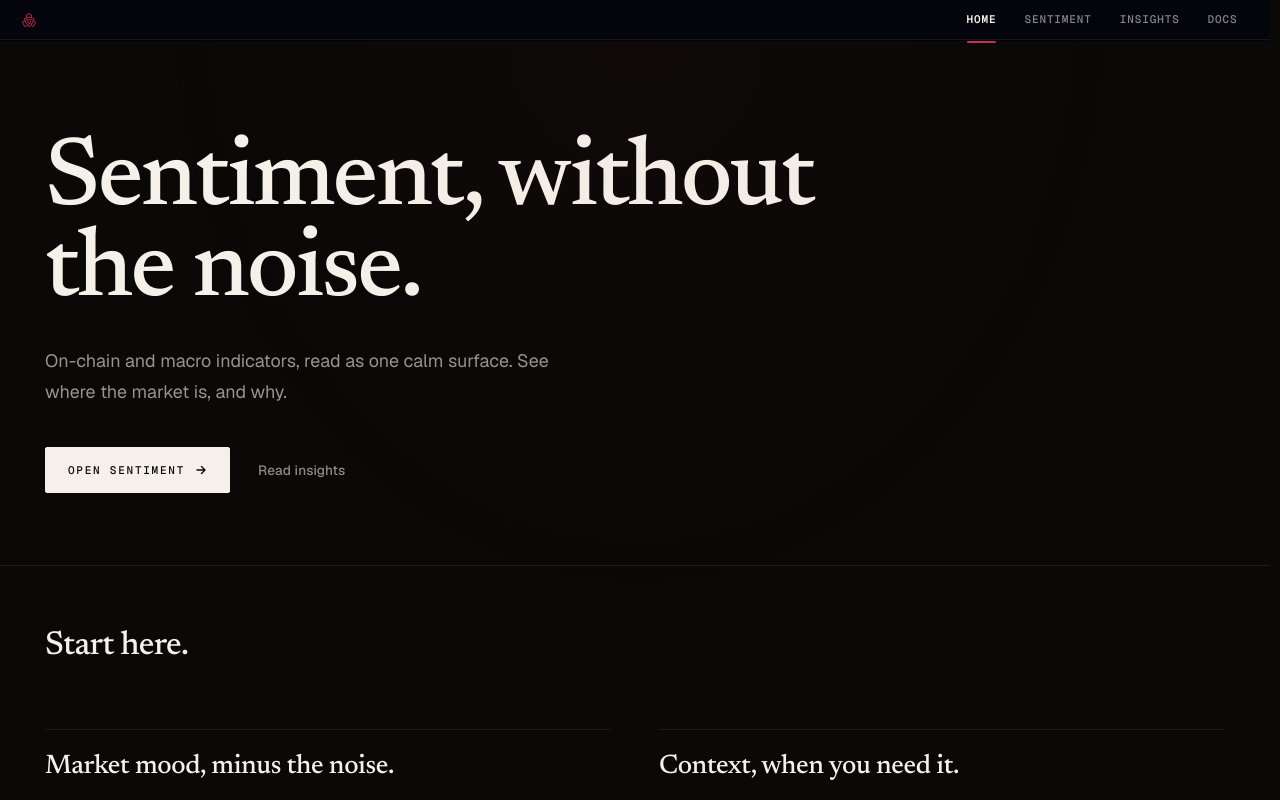
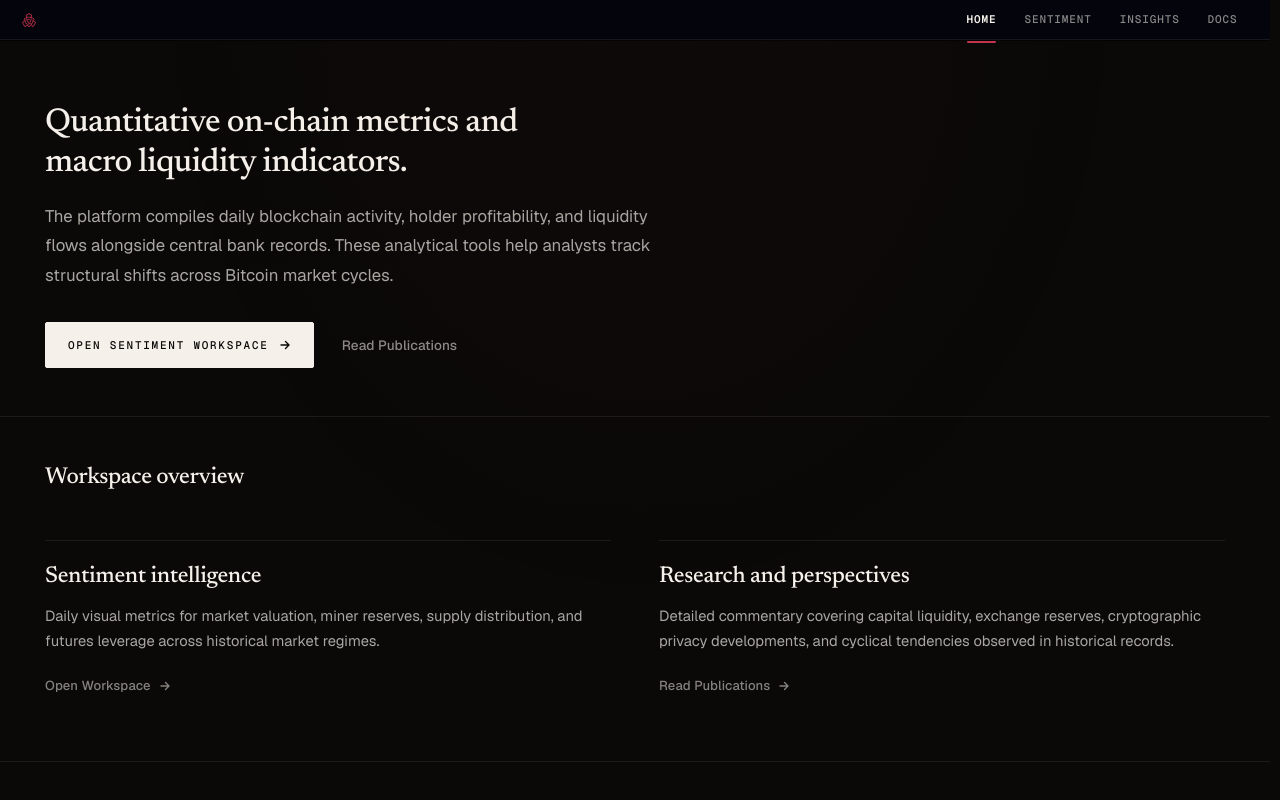
Before and after one commit to ethanhunthere/novrix, a Next.js app: page / in a window 1280 px wide. Shown: the top 800 px of the page. Built offline with nearby package versions, Linux system fonts and the light colour scheme.

Commit message:
refactor(home): humanize copy, scale down hero typography, remove robotic slogans and banned phrasing

```diff
--- a/app/page.tsx
+++ b/app/page.tsx
@@ -4,33 +4,32 @@ import Navbar from '@/components/layout/Navbar';
 import FooterHome from '@/components/layout/FooterHome';
 
 export const metadata: Metadata = {
-  title: 'Sentiment Intelligence',
+  title: 'Novrix Terminal',
   description:
-    'Crypto market sentiment, read as one calm surface. On-chain and macro indicators without the noise.',
+    'Quantitative on-chain metrics and macro liquidity indicators tracking Bitcoin cycle dynamics.',
   openGraph: {
-    title: 'Sentiment Intelligence',
+    title: 'Novrix Terminal',
     description:
-      'Crypto market sentiment, read as one calm surface. On-chain and macro indicators without the noise.',
+      'Quantitative on-chain metrics and macro liquidity indicators tracking Bitcoin cycle dynamics.',
   },
 };
 
 const INK = '#F5F1EA';
-const MUTED = 'rgba(245, 241, 234, 0.60)';
+const MUTED = 'rgba(245, 241, 234, 0.68)';
 const HAIRLINE = 'rgba(245, 241, 234, 0.08)';
-const ACCENT = '#C2344D';
 
 const MODULES = [
   {
-    label: 'Open Sentiment',
+    label: 'Open Workspace',
     href: '/sentiment',
-    title: 'Market mood, minus the noise.',
-    lede: 'On-chain and macro indicators, from fear and greed to realised profit, read as one picture of where the market is and why.',
+    title: 'Sentiment intelligence',
+    lede: 'Daily visual metrics for market valuation, miner reserves, supply distribution, and futures leverage across historical market regimes.',
   },
   {
-    label: 'Read insights',
+    label: 'Read Publications',
     href: '/insights',
-    title: 'Context, when you need it.',
-    lede: 'Research notes on sentiment shifts, macro conditions, and what the data is actually saying.',
+    title: 'Research and perspectives',
+    lede: 'Detailed commentary covering capital liquidity, exchange reserves, cryptographic privacy developments, and cyclical tendencies observed in historical records.',
   },
 ];
 
@@ -50,44 +49,43 @@ export default function Home() {
       <main className="flex-1">
         <section
           style={{
-            padding: 'clamp(72px, 12vh, 148px) var(--container-pad) clamp(64px, 9vh, 116px)',
+            padding: 'clamp(48px, 8vh, 84px) var(--container-pad) clamp(40px, 6vh, 64px)',
           }}
         >
           <div className="mx-auto w-full" style={{ maxWidth: '1180px' }}>
             <h1
               style={{
                 fontFamily: 'var(--ff-display)',
-                fontSize: 'clamp(3rem, 7.6vw, 7.25rem)',
-                lineHeight: 0.94,
-                letterSpacing: '-0.028em',
+                fontSize: 'clamp(1.75rem, 2.6vw, 2.5rem)',
+                lineHeight: 1.2,
+                letterSpacing: '-0.02em',
                 fontWeight: 500,
                 color: INK,
-                maxWidth: '14ch',
+                maxWidth: '28ch',
               }}
             >
-              Sentiment, without the noise.
+              Quantitative on-chain metrics and macro liquidity indicators.
             </h1>
 
             <p
               style={{
-                marginTop: 'clamp(26px, 3.4vh, 42px)',
-                maxWidth: '540px',
+                marginTop: 'clamp(18px, 2.2vh, 26px)',
+                maxWidth: '620px',
                 color: MUTED,
-                fontSize: 'clamp(1rem, 0.92rem + 0.3vw, 1.12rem)',
-                lineHeight: 1.7,
+                fontSize: 'clamp(0.95rem, 0.9rem + 0.25vw, 1.05rem)',
+                lineHeight: 1.75,
               }}
             >
-              On-chain and macro indicators, read as one calm surface. See where
-              the market is, and why.
+              The platform compiles daily blockchain activity, holder profitability, and liquidity flows alongside central bank records. These analytical tools help analysts track structural shifts across Bitcoin market cycles.
             </p>
 
-            <div className="flex flex-wrap items-center gap-x-7 gap-y-4 mt-10">
+            <div className="flex flex-wrap items-center gap-x-7 gap-y-4 mt-8">
               <Link href="/sentiment" className="home-btn home-btn-primary">
-                Open Sentiment
+                Open Sentiment Workspace
                 <Arrow />
               </Link>
               <Link href="/insights" className="home-quiet-link">
-                Read insights
+                Read Publications
               </Link>
             </div>
           </div>
@@ -96,31 +94,31 @@ export default function Home() {
         <section
           style={{
             borderTop: `1px solid ${HAIRLINE}`,
-            padding: 'clamp(56px, 8vh, 104px) var(--container-pad) clamp(64px, 9vh, 120px)',
+            padding: 'clamp(44px, 6vh, 72px) var(--container-pad) clamp(56px, 8vh, 96px)',
           }}
         >
           <div className="mx-auto w-full" style={{ maxWidth: '1180px' }}>
             <h2
               style={{
                 fontFamily: 'var(--ff-display)',
-                fontSize: 'clamp(1.7rem, 2.6vw, 2.6rem)',
-                lineHeight: 1.05,
-                letterSpacing: '-0.022em',
+                fontSize: 'clamp(1.35rem, 1.8vw, 1.85rem)',
+                lineHeight: 1.15,
+                letterSpacing: '-0.018em',
                 fontWeight: 500,
                 color: INK,
               }}
             >
-              Start here.
+              Workspace overview
             </h2>
 
-            <div className="grid grid-cols-1 md:grid-cols-2 gap-x-12 gap-y-12 mt-12 md:mt-16">
+            <div className="grid grid-cols-1 md:grid-cols-2 gap-x-12 gap-y-10 mt-10 md:mt-12">
               {MODULES.map((item) => (
                 <Link key={item.href} href={item.href} className="home-entry">
                   <h3
                     style={{
                       fontFamily: 'var(--ff-display)',
-                      fontSize: 'clamp(1.35rem, 1rem + 0.85vw, 1.75rem)',
-                      lineHeight: 1.15,
+                      fontSize: 'clamp(1.2rem, 0.95rem + 0.6vw, 1.45rem)',
+                      lineHeight: 1.25,
                       letterSpacing: '-0.015em',
                       fontWeight: 500,
                       color: INK,
@@ -128,7 +126,7 @@ export default function Home() {
                   >
                     {item.title}
                   </h3>
-                  <p style={{ marginTop: '14px', color: MUTED, fontSize: '0.94rem', lineHeight: 1.65 }}>
+                  <p style={{ marginTop: '12px', color: MUTED, fontSize: '0.92rem', lineHeight: 1.7 }}>
                     {item.lede}
                   </p>
                   <span className="home-entry-link">
--- a/components/layout/FooterHome.tsx
+++ b/components/layout/FooterHome.tsx
@@ -8,8 +8,8 @@ const HAIRLINE = 'rgba(245, 241, 234, 0.08)';
 
 const NAV_LINKS = [
   { label: 'Home', href: '/' },
+  { label: 'Sentiment', href: '/sentiment' },
   { label: 'Insights', href: '/insights' },
-  { label: 'Sentiment', href: '/sentiment' },
   { label: 'Documentation', href: '/documentation' },
 ];
 
```
